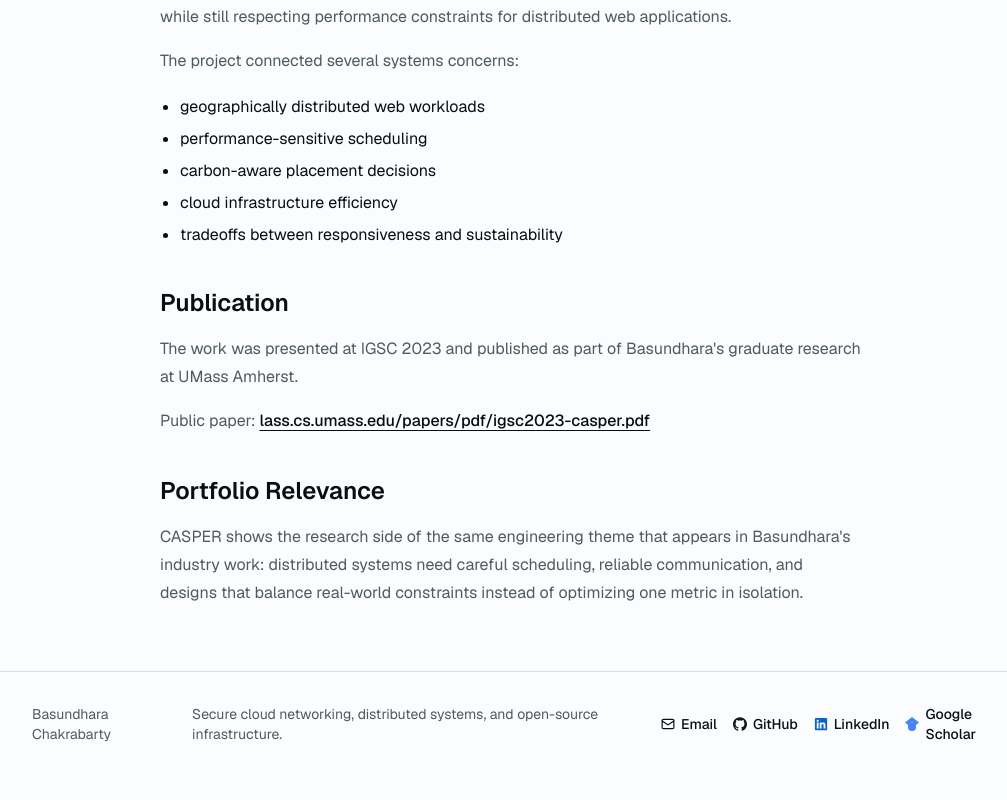
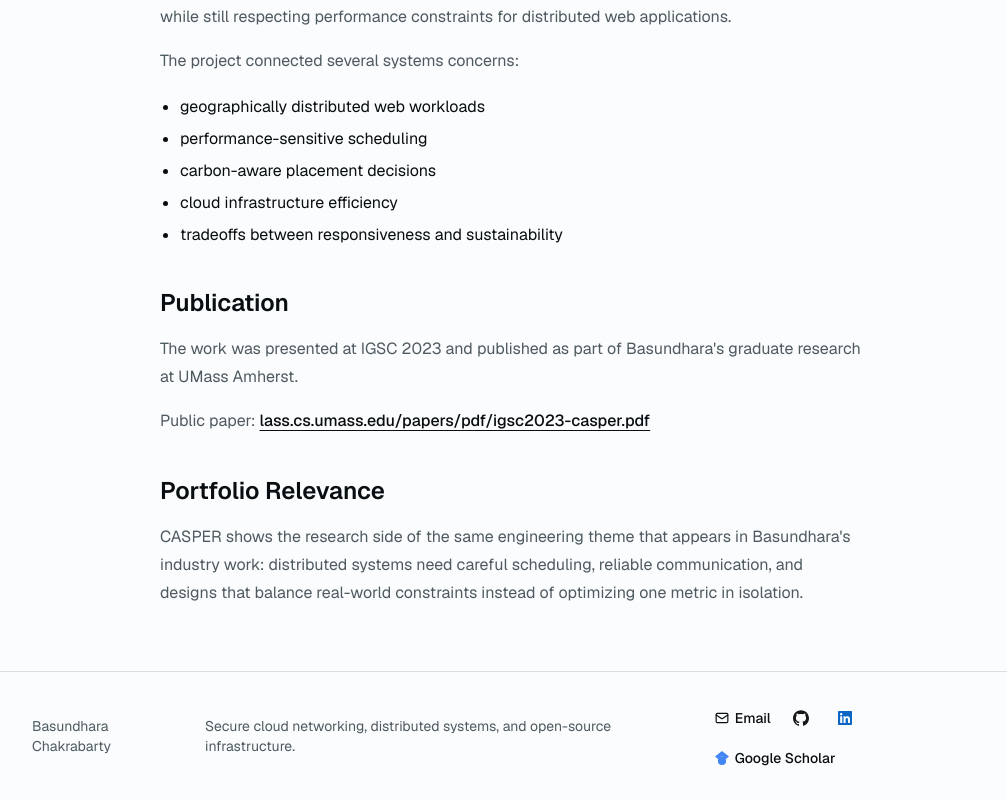
Before and after one commit to basundhara-c/basundhara.github.io, a Next.js app: page /writing/casper-carbon-aware-scheduling/ in a window 1280 px wide. Shown: the part 817-1617 px from the top of the page, without its empty margins (128-1135 px from the left). Before the commit the page ends 1593 px from the top, so only its background shows below. Built offline with nearby package versions, Linux system fonts and the light colour scheme.

Commit message:
Use icon-only GitHub and LinkedIn links

```diff
--- a/src/components/site/profile-link-buttons.tsx
+++ b/src/components/site/profile-link-buttons.tsx
@@ -2,6 +2,10 @@ import { BrandIcon } from "@/components/site/brand-icon";
 import { buttonVariants } from "@/components/ui/button";
 import type { PortfolioLink } from "@/lib/portfolio-data";
 import { cn } from "@/lib/utils";
+
+function isIconOnly(link: PortfolioLink) {
+  return link.kind === "github" || link.kind === "linkedin";
+}
 
 export function ProfileLinkButtons({
   links,
@@ -11,19 +15,26 @@ export function ProfileLinkButtons({
   return (
     <div className="flex flex-wrap gap-2">
       {links.map((link) => {
+        const iconOnly = isIconOnly(link);
+
         return (
           <a
             key={link.label}
             href={link.href}
             target={link.href.startsWith("http") ? "_blank" : undefined}
             rel={link.href.startsWith("http") ? "noreferrer" : undefined}
+            aria-label={iconOnly ? link.label : undefined}
+            title={iconOnly ? link.label : undefined}
             className={cn(
-              buttonVariants({ variant: "outline", size: "sm" }),
+              buttonVariants({
+                variant: "outline",
+                size: iconOnly ? "icon-sm" : "sm",
+              }),
               "rounded-md border-[#d7dedb] bg-background text-foreground hover:bg-[#f5faf7]",
             )}
           >
             <BrandIcon name={link.kind} />
-            {link.label}
+            {iconOnly ? null : link.label}
           </a>
         );
       })}
--- a/src/components/site/site-footer.tsx
+++ b/src/components/site/site-footer.tsx
@@ -1,6 +1,10 @@
 import { BrandIcon } from "@/components/site/brand-icon";
 import { ExternalLink } from "@/components/site/external-link";
 import { portfolio } from "@/lib/portfolio-data";
+
+function isIconOnly(kind: string) {
+  return kind === "github" || kind === "linkedin";
+}
 
 export function SiteFooter() {
   return (
@@ -8,13 +12,27 @@ export function SiteFooter() {
       <div className="mx-auto flex w-full max-w-5xl flex-col gap-4 px-5 py-8 text-sm text-muted-foreground md:flex-row md:items-center md:justify-between md:px-8">
         <p>{portfolio.name}</p>
         <p>{portfolio.footerNote}</p>
-        <div className="flex gap-4">
-          {portfolio.profileLinks.map((link) => (
-            <ExternalLink key={link.label} href={link.href}>
-              <BrandIcon name={link.kind} />
-              {link.label}
-            </ExternalLink>
-          ))}
+        <div className="flex flex-wrap items-center gap-4">
+          {portfolio.profileLinks.map((link) =>
+            isIconOnly(link.kind) ? (
+              <a
+                key={link.label}
+                href={link.href}
+                target="_blank"
+                rel="noreferrer"
+                aria-label={link.label}
+                title={link.label}
+                className="inline-flex size-7 items-center justify-center rounded-md text-foreground transition-colors hover:bg-[#f5faf7]"
+              >
+                <BrandIcon name={link.kind} className="size-4" />
+              </a>
+            ) : (
+              <ExternalLink key={link.label} href={link.href}>
+                <BrandIcon name={link.kind} />
+                {link.label}
+              </ExternalLink>
+            ),
+          )}
         </div>
       </div>
     </footer>
```
